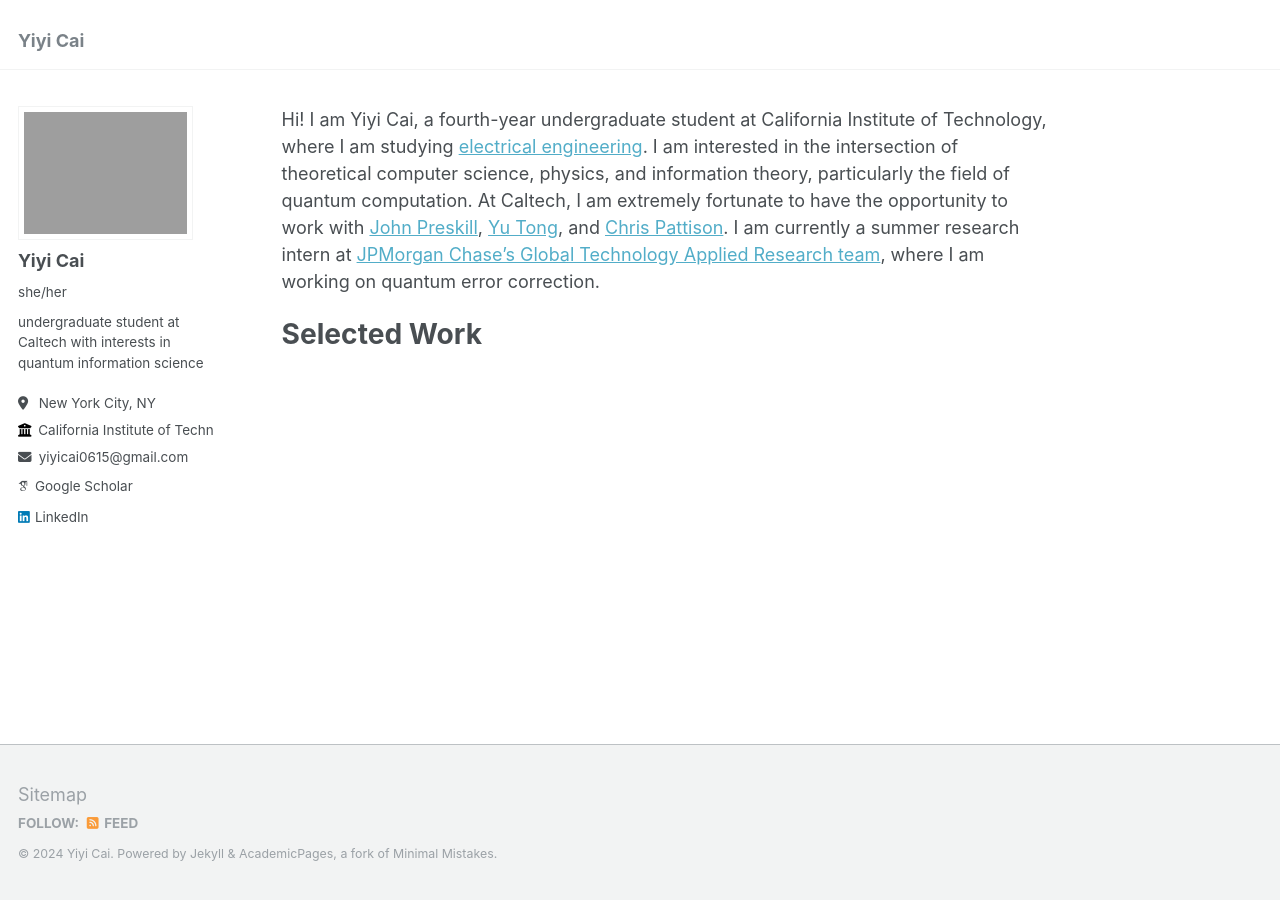
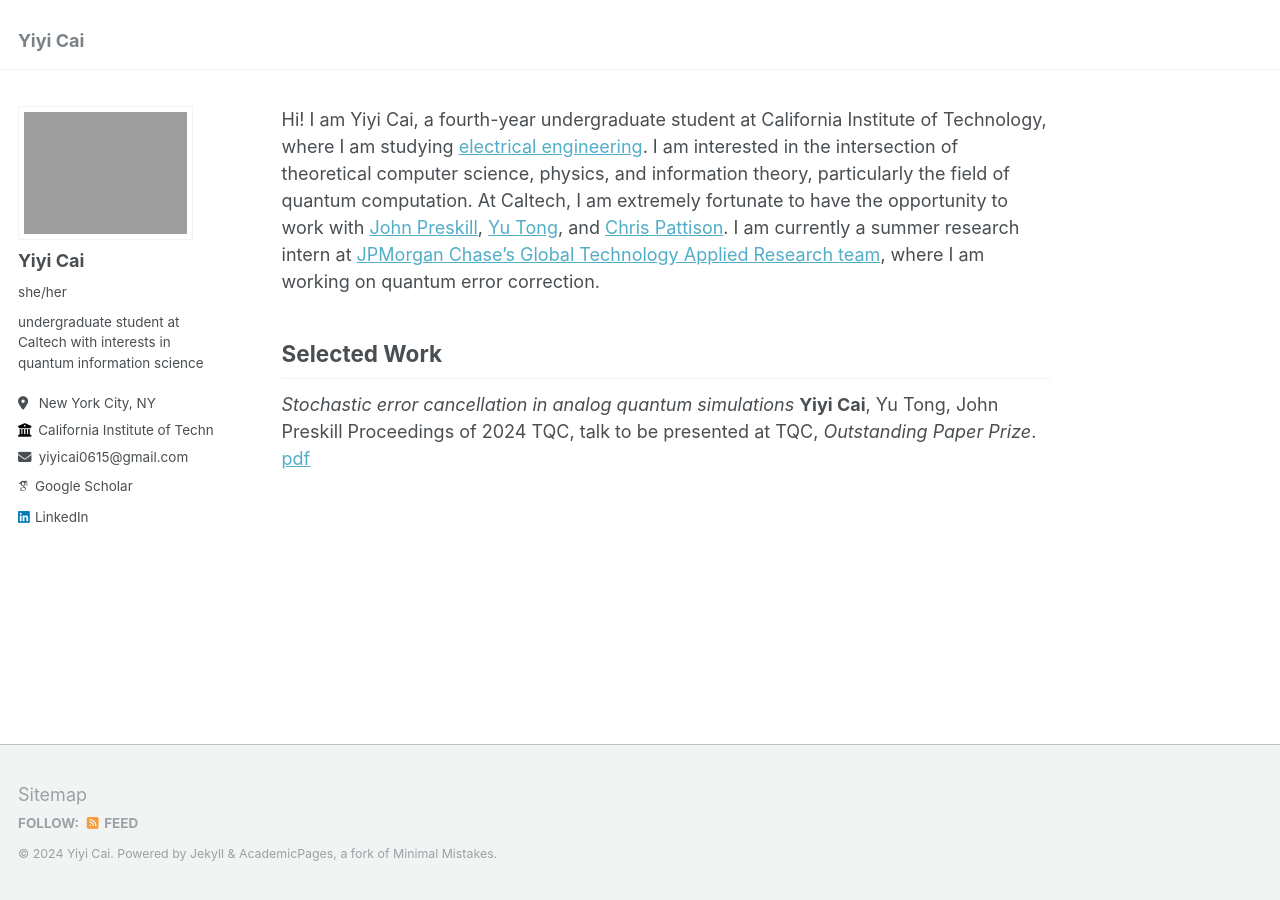
Before and after one commit to Yiyi-Cai/yiyi-cai.github.io, a Jekyll site: the page built from _pages/about.md, in a window 1280 px wide. Built offline with Jekyll 4.4.1, drawn with Linux system fonts in a browser that asks for light colours; some web fonts are replaced.

Commit message:
Update about.md

```diff
--- a/_pages/about.md
+++ b/_pages/about.md
@@ -10,4 +10,7 @@ Hi! I am Yiyi Cai, a fourth-year undergraduate student at California Institute o
 
 
 Selected Work
-======
+----------
+*Stochastic error cancellation in analog quantum simulations*
+**Yiyi Cai**, Yu Tong, John Preskill
+Proceedings of 2024 TQC, talk to be presented at TQC, *Outstanding Paper Prize*. [pdf](https://arxiv.org/abs/2311.14818)
```
